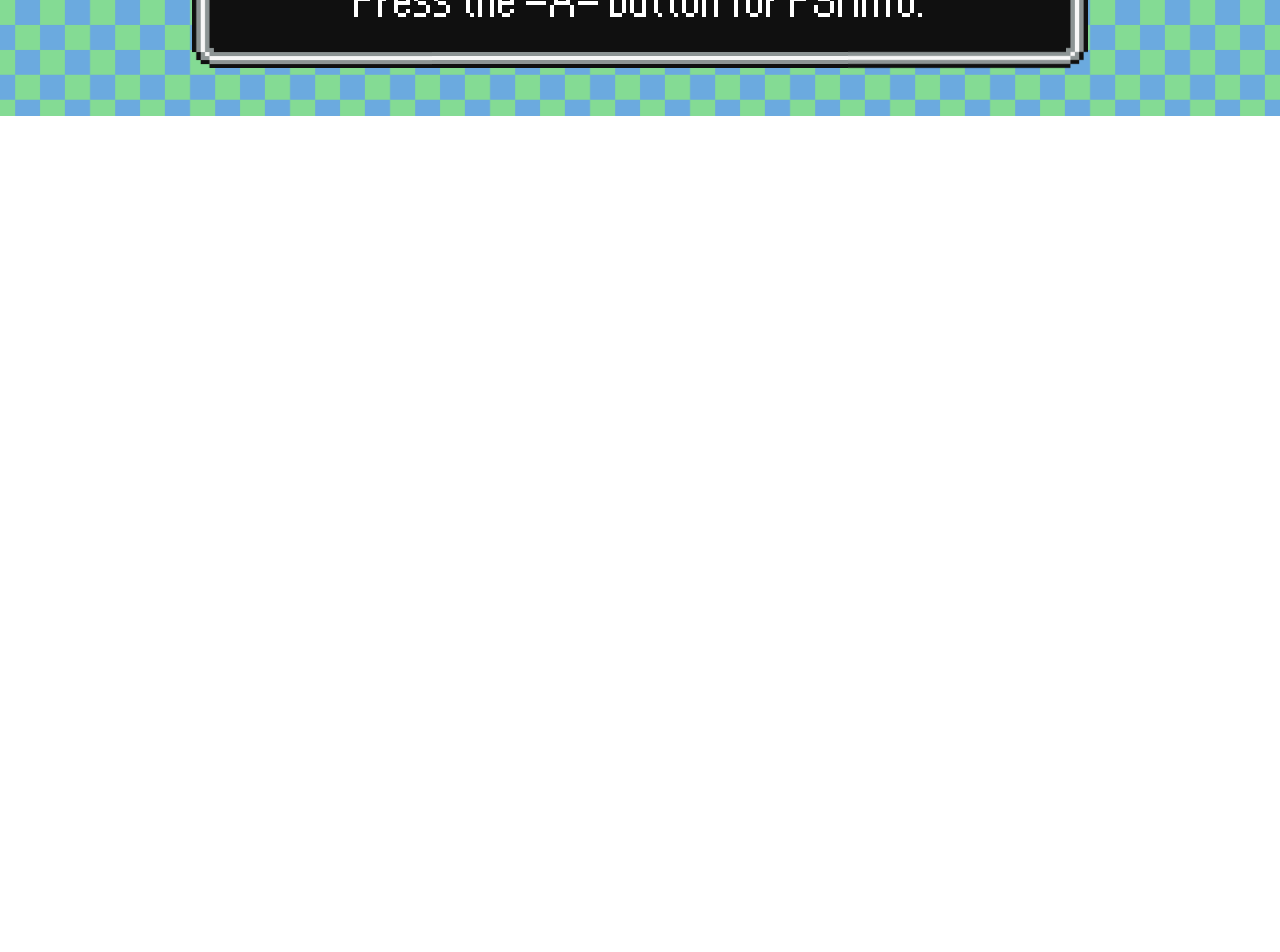
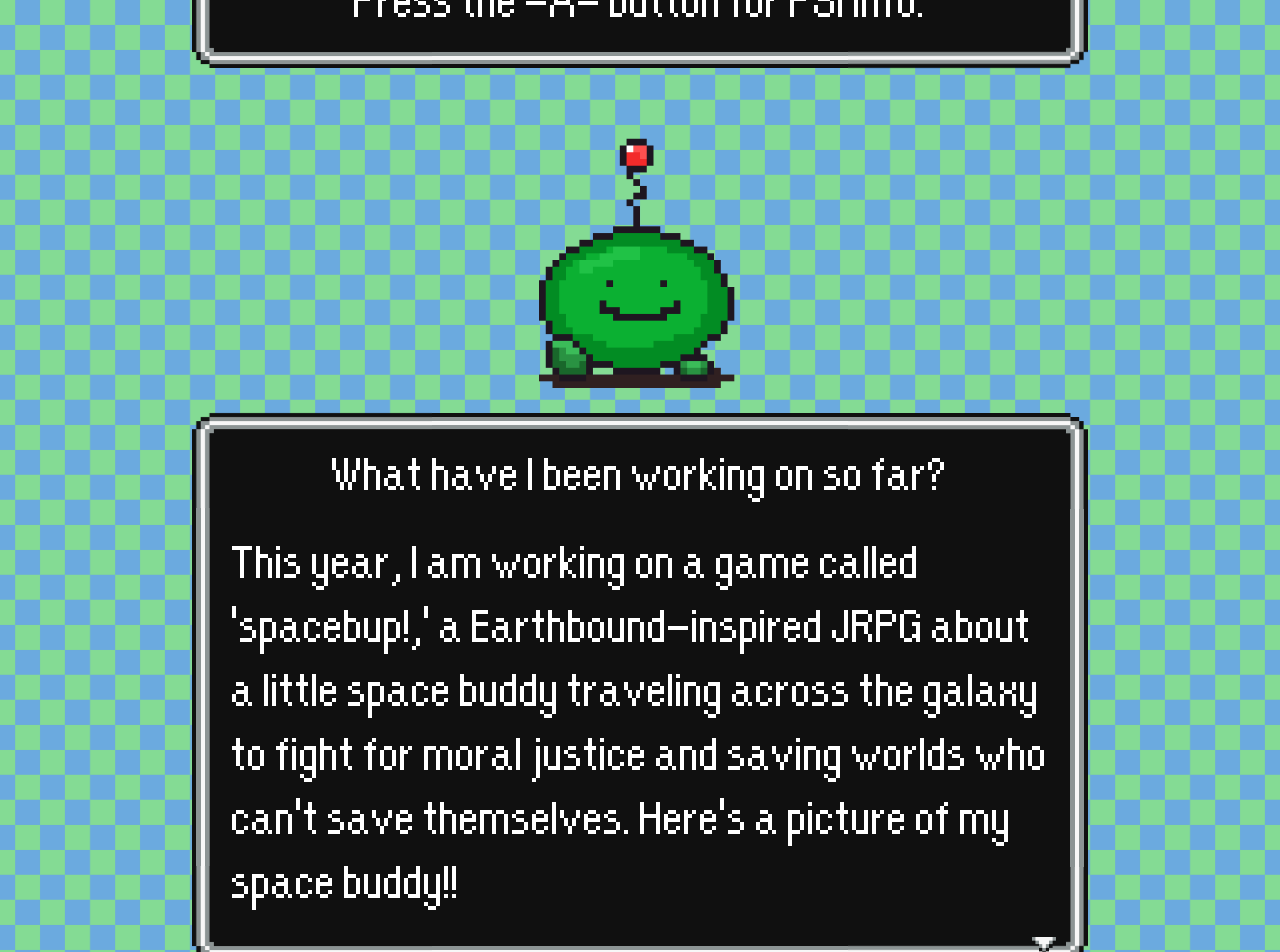
Before and after one commit to andy-jpeg/portfolio, a Next.js app: page / in a window 1280 px wide. Shown: the part 900-1852 px from the top of the page. Before the commit the page ends 1016 px from the top, so only its background shows below. Built offline with nearby package versions, Linux system fonts and the light colour scheme.

Commit message:
import space buddy sprite & add new content

```diff
--- a/app/home/page.tsx
+++ b/app/home/page.tsx
@@ -95,9 +95,7 @@ export default function HomePage() {
   const currentYear = today.getFullYear();
   const thisApril6 = new Date(currentYear, 3, 6);
   const previousApril6 =
-    today >= thisApril6
-      ? thisApril6
-      : new Date(currentYear - 1, 3, 6);
+    today >= thisApril6 ? thisApril6 : new Date(currentYear - 1, 3, 6);
   const nextApril6 =
     today < thisApril6 ? thisApril6 : new Date(currentYear + 1, 3, 6);
   const experiencePoints = getDaysBetween(previousApril6, today);
@@ -198,6 +196,34 @@ export default function HomePage() {
             <p className="text-center">Press the -A- button for PSI info.</p>
           </div>
         </Textbox>
+
+        <div className="flex w-full flex-col justify-center items-center gap-6">
+          <div className="relative h-64 w-64 shrink-0">
+            <Image
+              src="/themes/father3/spacebup/space_buddy.gif"
+              alt="Space buddy sprite"
+              width={256}
+              height={256}
+              className="h-full w-full object-contain"
+              unoptimized
+            />
+          </div>
+
+          <Textbox width="auto" minHeight={550} lineHeight={1} fontSize="4rem">
+            <div className="space-y-6">
+              <p className="px-auto text-center">
+                What have I been working on so far?
+              </p>
+              <p>
+                This year, I am working on a game called &apos;spacebup!,&apos;
+                a Earthbound-inspired JRPG about a little space buddy traveling
+                across the galaxy to fight for moral justice and saving worlds
+                who can&apos;t save themselves. Here&apos;s a picture of my
+                space buddy!!
+              </p>
+            </div>
+          </Textbox>
+        </div>
       </div>
     </main>
   );
```
Also changed, not shown: public/themes/father3/spacebup/space_buddy.gif (added).
